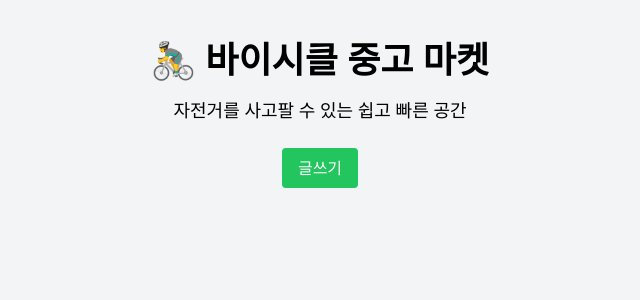
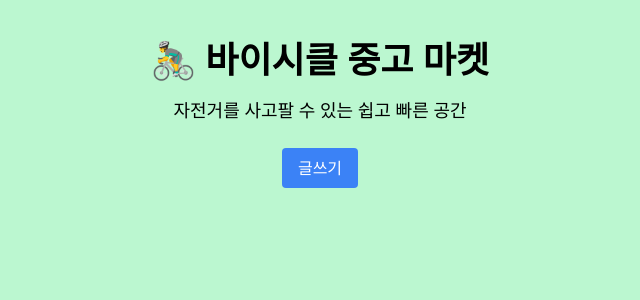
Before and after one commit to bicycleking/bicycle-used-market, a React (Vite) app: page / in a window 1280 px wide. Shown: the top 300 px of the page, without its empty margins (320-960 px from the left). Built offline with nearby package versions, Linux system fonts and the light colour scheme.

Commit message:
Update App.tsx

```diff
--- a/src/App.tsx
+++ b/src/App.tsx
@@ -1,9 +1,9 @@
 function App() {
   return (
-    <div className="text-center p-10 bg-gray-100 min-h-screen">
-      <h1 className="text-4xl font-bold mb-4">🚴‍♂️ 바이시클 중고 마켓</h1>
-      <p className="text-lg mb-6">자전거를 사고팔 수 있는 쉽고 빠른 공간</p>
-      <button className="bg-green-500 text-white px-4 py-2 rounded">글쓰기</button>
+    <div className="text-center p-10 bg-green-200 min-h-screen">
+      <h1 className="text-4xl font-bold mb-4 text-black">🚴‍♂️ 바이시클 중고 마켓</h1>
+      <p className="text-lg mb-6 text-black">자전거를 사고팔 수 있는 쉽고 빠른 공간</p>
+      <button className="bg-blue-500 text-white px-4 py-2 rounded">글쓰기</button>
     </div>
   )
 }
```
